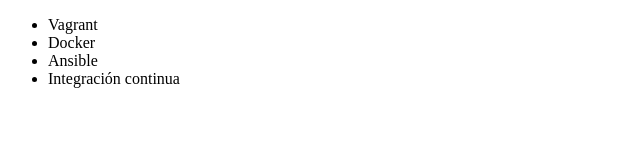
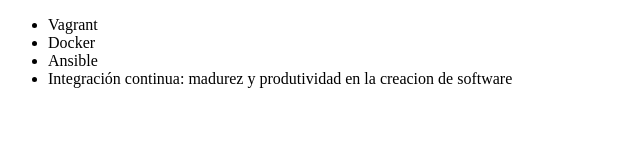
Before and after one commit to OdinsPower/OdinAlura, a plain HTML site: page index.html in a window 1280 px wide. Shown: the whole page, without its empty margins (0-640 px from the left). Drawn offline with Linux system fonts and the light colour scheme.

```diff
--- a/index.html
+++ b/index.html
@@ -9,7 +9,7 @@
          <li> Vagrant </li>
          <li> Docker </li>
          <li> Ansible </li>
-         <li> Integración continua </li>
+         <li> Integración continua: madurez y produtividad en la creacion de software</li>
      </ul>
 </body>
 </html>
```
